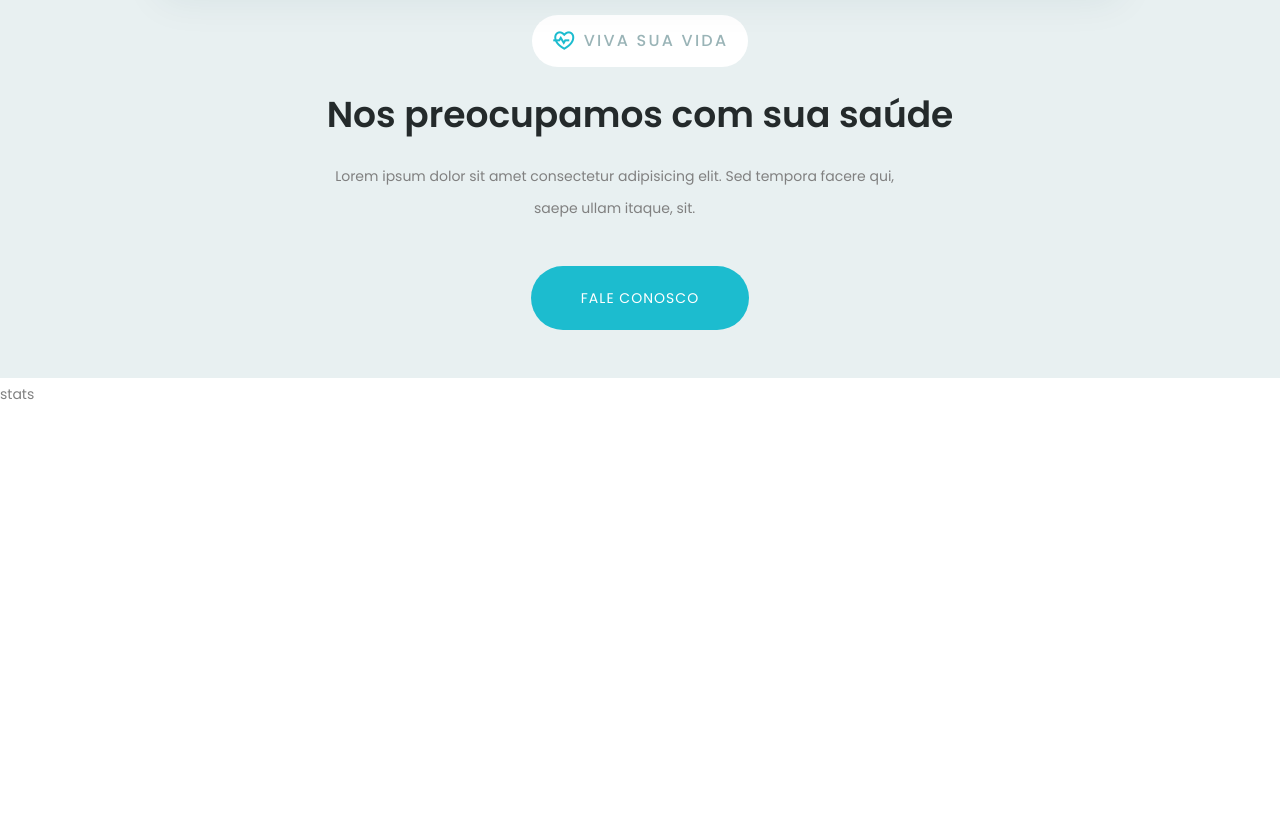
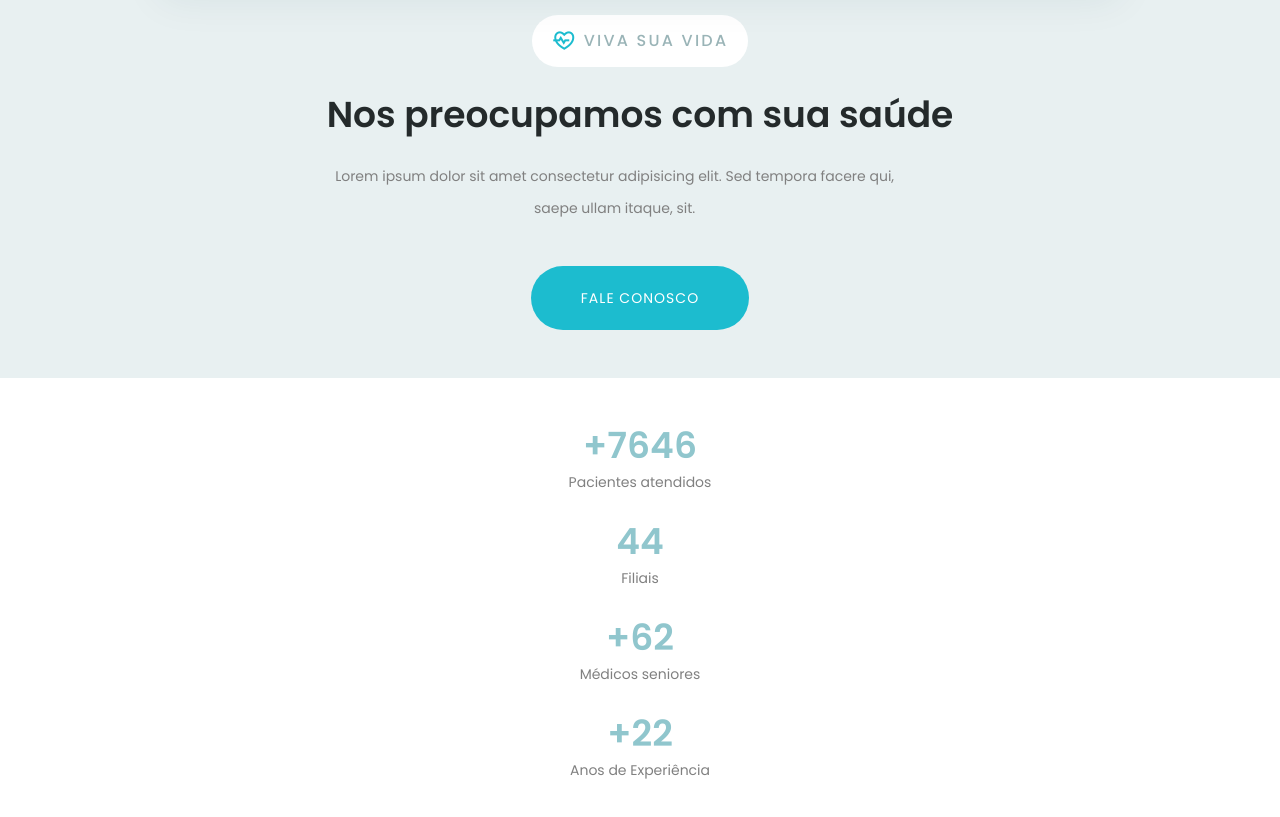
Before and after one commit to DiegoReports/medical-lp, a website: page index.html in a window 1280 px wide. Shown: the part 169-986 px from the top of the page. Drawn offline with nearby package versions, Linux system fonts and the light colour scheme.

Commit message:
Update: add stats section

```diff
--- a/index.html
+++ b/index.html
@@ -139,7 +139,33 @@
   </section>
   <!-- end hero -->
   <!-- stats -->
-  <section>stats</section>
+  <section class="stats section">
+    <div class="container mx-auto">
+      <!-- wrapper -->
+      <div class="flex flex-col xl:flex-row gap-y-6 justify-between">
+        <!-- item -->
+        <div class="stats__item flex-1 xl:border-r flex flex-col items-center">
+          <div class="text-4xl xl:text-[64px] font-semibold text-accent-tertiary xl:mb-2">+7646</div>
+          <div>Pacientes atendidos</div>
+        </div>
+        <!-- item -->
+        <div class="stats__item flex-1 xl:border-r flex flex-col items-center">
+          <div class="text-4xl xl:text-[64px] font-semibold text-accent-tertiary xl:mb-2">44</div>
+          <div>Filiais</div>
+        </div>
+        <!-- item -->
+        <div class="stats__item flex-1 xl:border-r flex flex-col items-center">
+          <div class="text-4xl xl:text-[64px] font-semibold text-accent-tertiary xl:mb-2">+62</div>
+          <div>Médicos seniores</div>
+        </div>
+        <!-- item -->
+        <div class="stats__item flex-1 flex flex-col items-center">
+          <div class="text-4xl xl:text-[64px] font-semibold text-accent-tertiary xl:mb-2">+22</div>
+          <div>Anos de Experiência</div>
+        </div>
+      </div>
+    </div>
+  </section>
   <!-- end stats -->
 
   <!-- temp div -->
```
Also changed, not shown: dist/output.css.
